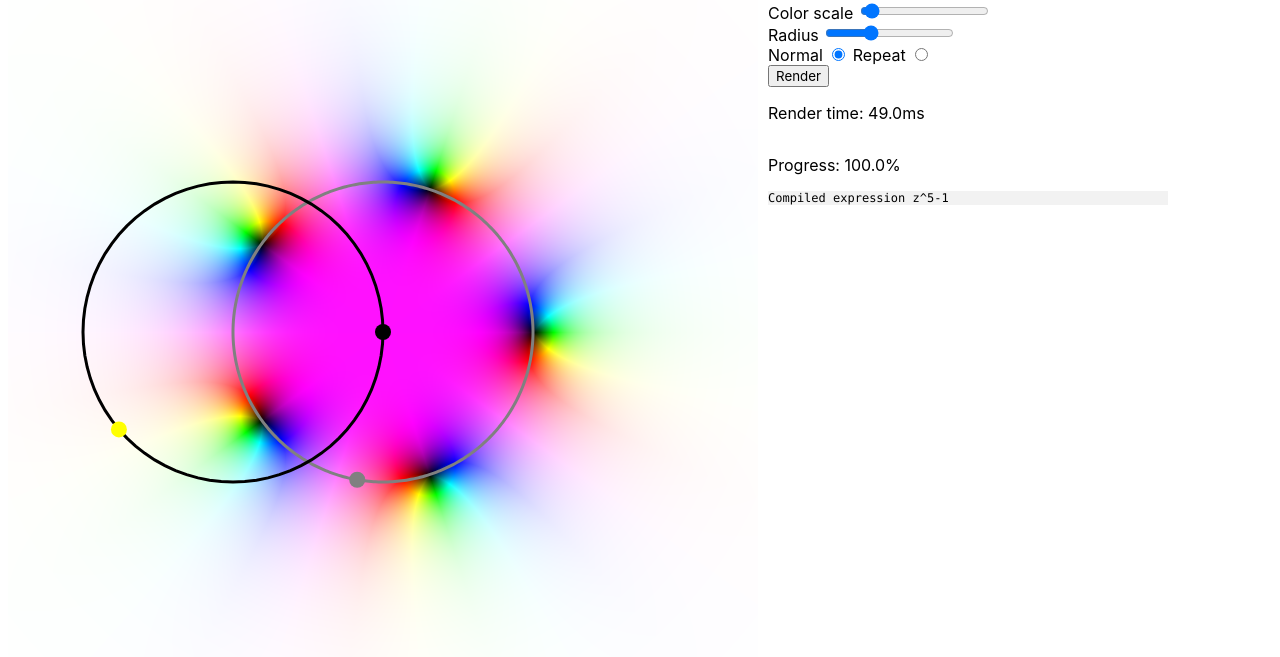
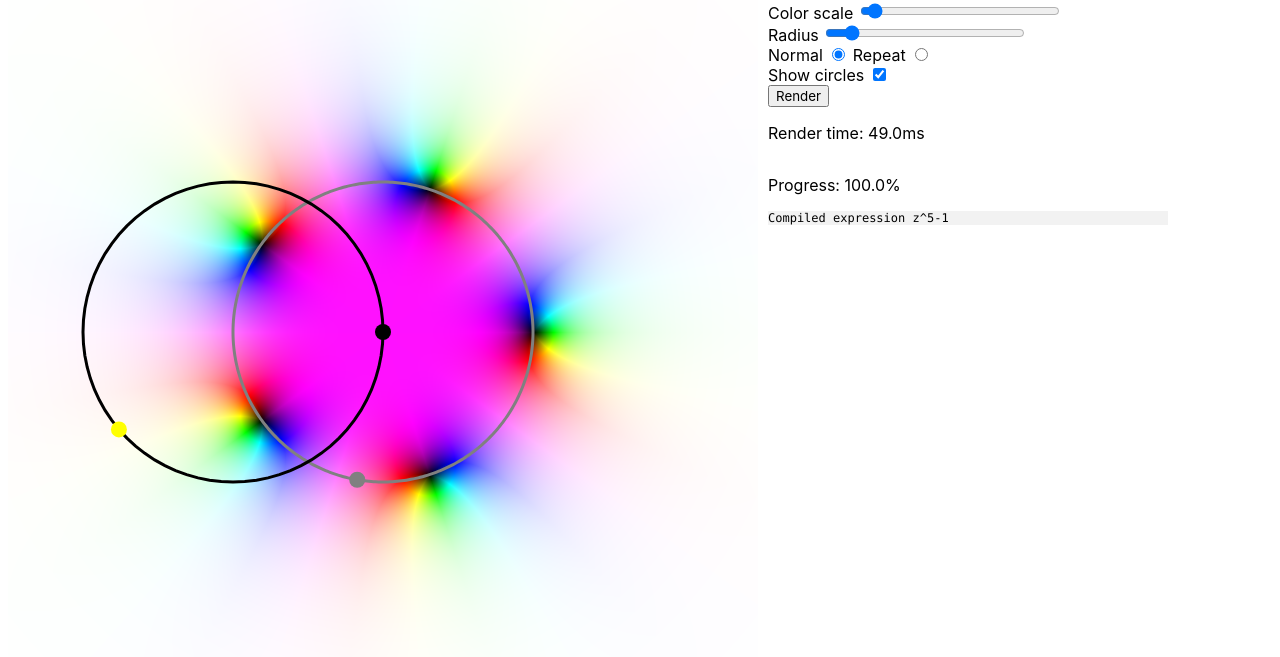
Before and after one commit to anematode/grapheme-math, a website: page demo/domain_coloring/index.html in a window 1280 px wide. Shown: the part 259-916 px from the top of the page. Drawn offline with nearby package versions, Linux system fonts and the light colour scheme.

Commit message:
show circles

```diff
--- a/demo/demos.css
+++ b/demo/demos.css
@@ -34,6 +34,10 @@
     display: flex;
 }
 
+input[type=range] {
+    width: 200px;
+}
+
 .controls {
     width: 400px;
     display: flex;
--- a/demo/domain_coloring/index.html
+++ b/demo/domain_coloring/index.html
@@ -43,7 +43,7 @@
 
             <div>
                 <label for="radius">Radius</label>
-                <input type="range" id="radius" min="0" max="3" step="0.001" value="1" oninput="radius=this.value">
+                <input type="range" id="radius" min="0" max="10" step="0.001" value="1" oninput="radius=this.value">
             </div>
 
             <!-- radio check box -->
@@ -52,6 +52,12 @@
                 <input type="radio" name="color" id="coloring-scheme-normal" checked oninput="coloringScheme='normal';updateExpression()">
                 <label for="coloring-scheme-repeat">Repeat</label>
                 <input type="radio" name="color" id="coloring-scheme-repeat" oninput="coloringScheme='repeat_exponential';updateExpression()">
+            </div>
+
+            <!-- check box -->
+            <div>
+                <label for="show-circle">Show circles</label>
+                <input type="checkbox" id="show-circles" checked oninput="showCircles=this.checked">
             </div>
 
             <!--<div>
--- a/demo/domain_coloring/index.js
+++ b/demo/domain_coloring/index.js
@@ -121,10 +121,13 @@ function dotAt (v) {
 
 const Vec2 = Grapheme.Vec2
 let radius = 1
+let showCircles = true
 
 function draw () {
   requestAnimationFrame(draw)
   copyToDisplay()
+
+  if (!showCircles) return
 
   let steps = 400
 
```
